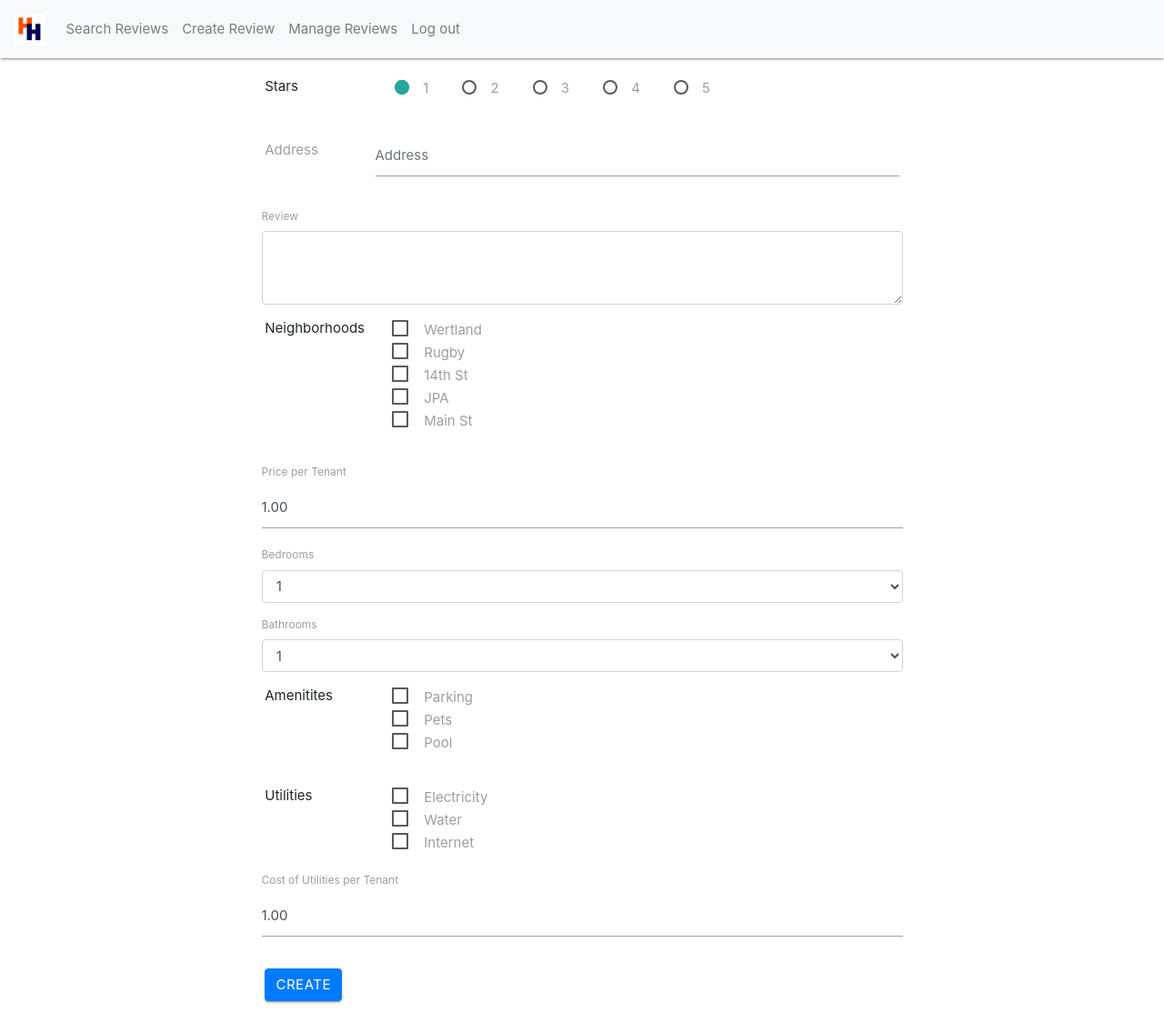
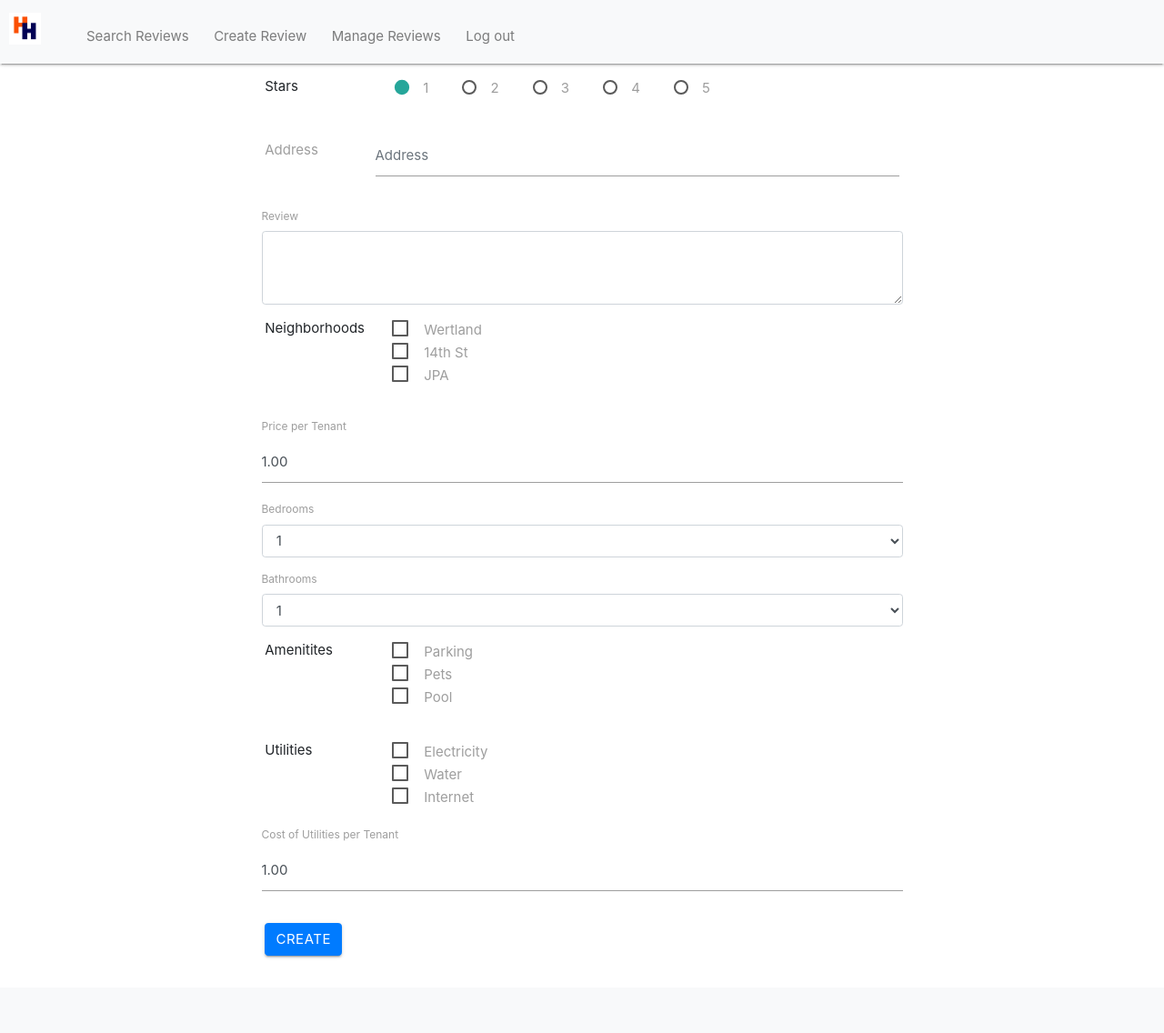
Before and after one commit to jperez913/Off-Grounds-Housing-App, a Django app: page /review/ in a window 1280 px wide. Shown: the whole page at 91% size. After the commit the page ends 1053 px from the top, so only its background shows below. Run offline with Django 3.2, Linux system fonts and the light colour scheme; a user stored in the database is signed in; some libraries are stand-ins or nearby versions.

Commit message:
ui fixes: date added to review, filter box smaller and inline, nav bar is bad but better, reset button on filters, no change address in manage, pop-up for bad address in review

```diff
--- a/housing_review/models.py
+++ b/housing_review/models.py
@@ -27,7 +27,7 @@ def save_user_profile(sender, instance, **kwargs):
     instance.profile.save()
 
 
-NEIGHBORHOODS = ['Wertland', 'Rugby', '14th St', 'JPA', 'Main St']
+NEIGHBORHOODS = ['Wertland', '14th St', 'JPA']
 UTILITIES = ['Electricity', 'Water', 'Internet']
 AMENITIES = ['Parking', 'Pets', 'Pool']
 
--- a/housing_review/templates/home/navbar_signed_in.html
+++ b/housing_review/templates/home/navbar_signed_in.html
@@ -5,35 +5,60 @@
   integrity="sha384-MCw98/SFnGE8fJT3GXwEOngsV7Zt27NXFoaoApmYm81iuXoPkFOJwJ8ERdknLPMO"
   crossorigin="anonymous"
 />
-<style>
+<nav
+  class="navbar navbar-expand-lg navbar-light bg-light fixed-top"
+  style="min-width: 1000px; height:70px; padding: 0px; width: 100%"
+>
+  <!--<a class="navbar-brand" href="#"><font size = =8><b>Hoomstve Home</font></a>-->
 
-</style>
-<body>
-<nav class="navbar navbar-expand-lg navbar-light bg-light fixed-top">
-  <!--<a class="navbar-brand" href="#"><font size = =8><b>Hoomstve Home</font></a>-->
-    <a class = "navbar-brand" href="/">
-        <img width = "35" height = "35" src="{% static 'media/idea1.png'%}" >
-      </a>
-  <div id="navbarNav ">
-    <ul class="navbar-nav">
-      <li class="nav-item">
-        <a class="nav-link" href="/">Search Reviews</a>
+  <div id="navbarNav " style="width: 100%">
+    <ul class="navbar-nav row" style="max-height: 70px; width: 100%">
+      <li class="nav-item" style="max-width: 80px; margin-left: 10px">
+        <a class="navbar-brand">
+          <img width="35px" height="35px" src="{% static 'media/idea1.png'%}" />
+        </a>
       </li>
-      <li class="nav-item">
-        <a class="nav-link" href="/review">Create Review</a>
+      <li
+        class="nav-item"
+        style="height: 70px; padding-left: 10px; max-width: 160px;"
+      >
+        <a class="nav-link" href="/" style="height: 70px; padding-left: 10px;"
+          >Search Reviews</a
+        >
       </li>
-      <li class="nav-item">
-        <a class="nav-link" href="/manage">Manage Reviews</a>
+      <li
+        class="nav-item"
+        style="height: 70px; padding-left: 10px; max-width: 160px;"
+      >
+        <a
+          class="nav-link"
+          href="/review"
+          style="height: 70px; padding-left: 10px;"
+          >Create Review</a
+        >
       </li>
-      <!--
-      <li class="nav-item">
-        <a class="nav-link" href="/profile">Profile</a>
+      <li
+        class="nav-item"
+        style="height: 70px; padding-left: 10px; max-width: 160px;"
+      >
+        <a
+          class="nav-link"
+          href="/manage"
+          style="height: 70px; padding-left: 10px;"
+          >Manage Reviews</a
+        >
       </li>
-    -->
-      <li class="nav-item">
-        <a class="nav-link" href="/account/logout">Log out</a>
+      <li
+        class="nav-item"
+        style="height: 70px; padding-left: 10px; max-width: 160px;"
+      >
+        <a
+          class="nav-link"
+          href="/account/logout"
+          style="height: 70px; padding-left: 10px;"
+          >Log out</a
+        >
       </li>
     </ul>
   </div>
 </nav>
-</body>
--- a/housing_review/templates/housing_review/manage.html
+++ b/housing_review/templates/housing_review/manage.html
@@ -116,7 +116,7 @@
             <text>{{ review.text }}</text>
             <address>{{ review.address }}</address>
             <utilities_cost>{{ review.utilities_cost }}</utilities_cost>
-            <pub_date>{{review.pub_date</pub_date>
+            <pub_date>{{review.pub_date}}</pub_date>
             <pk>{{ review.pk }}</pk>
           </div>
 
@@ -216,6 +216,7 @@
               </div>
             </fieldset>
             <!--ADDRESS-->
+            <!--
             <div class="form-group row">
               <label for="address" class="col-sm-2 col-form-label"
                 >Address</label
@@ -231,6 +232,7 @@
                 />
               </div>
             </div>
+          -->
             <!--TEXT-->
             <div class="form-group">
               <label for="text">Review</label>
--- a/housing_review/templates/housing_review/review.html
+++ b/housing_review/templates/housing_review/review.html
@@ -10,6 +10,68 @@
   integrity="sha384-ChfqqxuZUCnJSK3+MXmPNIyE6ZbWh2IMqE241rYiqJxyMiZ6OW/JmZQ5stwEULTy"
   crossorigin="anonymous"
 ></script>
+<style>
+  /* Popup container */
+  .popup {
+    position: relative;
+    display: inline-block;
+    cursor: pointer;
+  }
+
+  /* The actual popup (appears on top) */
+  .popup .popuptext {
+    visibility: hidden;
+    width: 160px;
+    background-color: #555;
+    color: #fff;
+    text-align: center;
+    border-radius: 6px;
+    padding: 8px 0;
+    position: absolute;
+    z-index: 1;
+    bottom: 125%;
+    left: 50%;
+    margin-left: -80px;
+  }
+
+  /* Popup arrow */
+  .popup .popuptext::after {
+    content: "";
+    position: absolute;
+    top: 100%;
+    left: 50%;
+    margin-left: -5px;
+    border-width: 5px;
+    border-style: solid;
+    border-color: #555 transparent transparent transparent;
+  }
+
+  /* Toggle this class when clicking on the popup container (hide and show the popup) */
+  .popup .show {
+    visibility: visible;
+    -webkit-animation: fadeIn 1s;
+    animation: fadeIn 1s;
+  }
+
+  /* Add animation (fade in the popup) */
+  @-webkit-keyframes fadeIn {
+    from {
+      opacity: 0;
+    }
+    to {
+      opacity: 1;
+    }
+  }
+
+  @keyframes fadeIn {
+    from {
+      opacity: 0;
+    }
+    to {
+      opacity: 1;
+    }
+  }
+</style>
 <body>
   <div class="container">
     <div class="row justify-content-center">
@@ -89,6 +151,29 @@
           </fieldset>
           <!--ADDRESS-->
           <div class="form-group row">
+            {% if address_error %}
+            <div class="popup">
+              <span
+                class="popuptext"
+                id="myPopup"
+                style="color: red"
+                onclick="pop_down()"
+                >Address must be a real address</span
+              >
+            </div>
+            <script>
+              // When the user clicks on <div>, open the popup
+              function pop_up() {
+                var popup = document.getElementById("myPopup");
+                popup.classList.toggle("show");
+              }
+              function pop_down() {
+                var popup = document.getElementById("myPopup");
+                popup.classList.toggle("show");
+              }
+              window.onload = pop_up;
+            </script>
+            {% endif %}
             <label for="address" class="col-sm-2 col-form-label">Address</label>
             <div class="col-sm-10">
               <input
--- a/housing_review/views.py
+++ b/housing_review/views.py
@@ -70,7 +70,8 @@ class ReviewView(generic.View):
             request, "housing_review/review.html", {
                 'neighborhoods': NEIGHBORHOODS,
                 'utilities': UTILITIES,
-                'amenities': AMENITIES
+                'amenities': AMENITIES,
+                'address_error':False
             })
 
     def post(self, request, *args, **kwargs):
@@ -89,7 +90,8 @@ class ReviewView(generic.View):
             request, "housing_review/review.html", {
                 'neighborhoods': NEIGHBORHOODS,
                 'utilities': UTILITIES,
-                'amenities': AMENITIES
+                'amenities': AMENITIES,
+                'address_error': True
             })
         # print("location stored in model " + location)
 
@@ -159,7 +161,7 @@ class Manage(generic.View):
         if submit_type == "update":
             text = request.POST['text']
             pub_date = timezone.now()
-            address = request.POST['address']
+            #address = request.POST['address']
             stars = int(request.POST['stars'])
             price = float(request.POST['price'])
             utilities_cost = float(request.POST['utilities_cost'])
@@ -191,7 +193,7 @@ class Manage(generic.View):
             review.text = text
             review.pub_date = pub_date
             review.neighborhood = neighborhood
-            review.address = address
+            #review.address = address
             review.stars = stars
             review.price = price
             review.utilities = utilities
@@ -215,6 +217,9 @@ class Manage(generic.View):
 @method_decorator(login_required, name='dispatch')
 class allReviews(generic.View):
     def get(self, request, *args, **kwargs):
+        print(request.GET)
+        if(len(request.GET.get('reset_type', [])) > 0):
+          return HttpResponseRedirect(reverse('all-review'))
         stars = request.GET.get('stars', "1")
         min_price = request.GET.get('min_price', 0)
         max_price = request.GET.get('max_price', 2500)
@@ -242,25 +247,27 @@ class allReviews(generic.View):
             x = request.GET.get(amen, "")
             if x != "":
                 amen_arr.append(x)
+        try:
+          objects = Review.objects.all().filter(stars__gte=stars)
+          objects = objects.filter(price__gte=min_price)
+          objects = objects.filter(price__lte=max_price)
+          objects = objects.filter(bedrooms__gte=min_bed)
+          objects = objects.filter(bedrooms__lte=max_bed)
+          objects = objects.filter(bathrooms__gte=min_bath)
+          objects = objects.filter(bathrooms__lte=max_bath)
+          for hood in hood_arr:
+              objects = objects.filter(neighborhood__contains=hood)
+          for amen in amen_arr:
+              objects = objects.filter(amenities__contains=amen)
+          for util in util_arr:
+              objects = objects.filter(utilities__contains=util)
 
-        objects = Review.objects.all().filter(stars__gte=stars)
-        objects = objects.filter(price__gte=min_price)
-        objects = objects.filter(price__lte=max_price)
-        objects = objects.filter(bedrooms__gte=min_bed)
-        objects = objects.filter(bedrooms__lte=max_bed)
-        objects = objects.filter(bathrooms__gte=min_bath)
-        objects = objects.filter(bathrooms__lte=max_bath)
-        for hood in hood_arr:
-            objects = objects.filter(neighborhood__contains=hood)
-        for amen in amen_arr:
-            objects = objects.filter(amenities__contains=amen)
-        for util in util_arr:
-            objects = objects.filter(utilities__contains=util)
+          if location != '':
+              objects = objects.filter(location=location)
 
-        if location != '':
-            objects = objects.filter(location=location)
-
-        objects = objects.order_by('-pub_date')
+          objects = objects.order_by('-pub_date')
+        except:
+          return HttpResponseRedirect(reverse('all-review'))
         return render(
             request, "housing_review/all_reviews.html", {
                 'location' : location,
```
Also changed, not shown: housing_review/templates/housing_review/all_reviews.html (+14 -8 lines), db.sqlite3.
